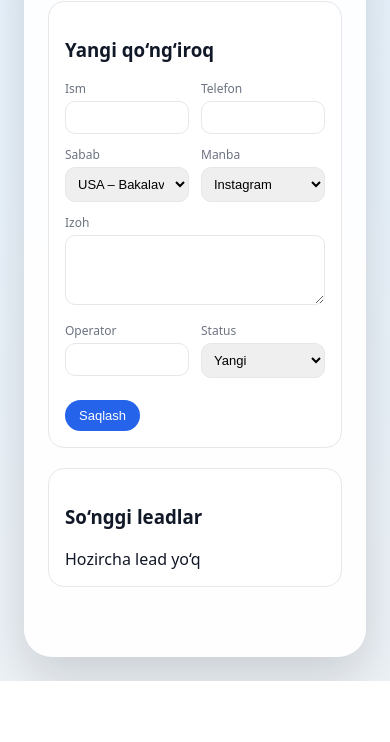
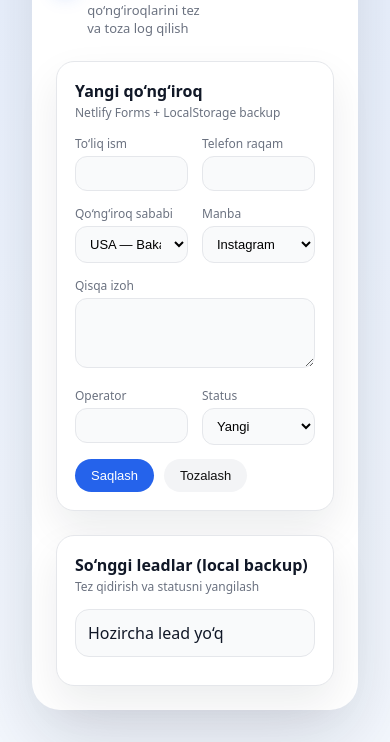
Before and after one commit to pozilovip-wq/Upnex.call, a plain HTML site: page index.html in a window 390 px wide. Shown: the part 163-905 px from the top of the page. Before the commit the page ends 844 px from the top, so only its background shows below. Drawn offline with Linux system fonts and the light colour scheme.

Commit message:
index.html
Refactor HTML structure and update styles for consistency.

```diff
--- a/index.html
+++ b/index.html
@@ -2,196 +2,289 @@
 <html lang="uz">
 <head>
   <meta charset="UTF-8" />
-  <meta name="viewport" content="width=device-width, initial-scale=1.0" />
+  <meta name="viewport" content="width=device-width, initial-scale=1.0"/>
   <title>Upnex Call Center</title>
 
   <style>
-    :root {
-      --bg: #f2f4f7;
-      --card-bg: #ffffff;
-      --accent: #2563eb;
-      --text-main: #111827;
-      --text-muted: #6b7280;
-      --border: #e5e7eb;
-      --danger: #ef4444;
-      --radius: 16px;
+    :root{
+      --bg:#eef4ff;
+      --card:#ffffff;
+      --primary:#2563eb;
+      --primary-soft:#e0edff;
+      --danger:#ef4444;
+      --text:#111827;
+      --muted:#6b7280;
+      --border:#e5e7eb;
+      --radius:18px;
     }
 
-    * { box-sizing: border-box; }
+    *{box-sizing:border-box}
 
-    body {
-      margin: 0;
+    body{
+      margin:0;
       font-family: system-ui, -apple-system, BlinkMacSystemFont, "Segoe UI", sans-serif;
-      background: radial-gradient(circle at top, #e6f4ff, #edf2f7);
-      min-height: 100vh;
-      display: flex;
-      justify-content: center;
-      padding: 24px;
-      color: var(--text-main);
+      background:linear-gradient(180deg,#eaf2ff,#f5f9ff);
+      min-height:100vh;
+      padding:32px;
+      color:var(--text);
     }
 
-    .app {
-      width: 100%;
-      max-width: 1100px;
-      background: #ffffffee;
-      border-radius: 28px;
-      padding: 24px;
-      box-shadow: 0 20px 50px rgba(0,0,0,.15);
+    .container{
+      max-width:1200px;
+      margin:auto;
+      background:#fff;
+      border-radius:28px;
+      padding:24px;
+      box-shadow:0 30px 80px rgba(15,23,42,.15);
     }
 
-    header {
-      display: flex;
-      justify-content: space-between;
-      align-items: center;
-      margin-bottom: 20px;
-      gap: 12px;
+    /* HEADER */
+    header{
+      display:flex;
+      justify-content:space-between;
+      align-items:center;
+      margin-bottom:24px;
+      gap:12px;
     }
 
-    h1 { margin: 0; font-size: 22px; }
-
-    .subtitle {
-      font-size: 13px;
-      color: var(--text-muted);
+    .brand{
+      display:flex;
+      gap:12px;
+      align-items:center;
     }
 
-    button {
-      border: none;
-      border-radius: 999px;
-      padding: 8px 14px;
-      font-size: 13px;
-      cursor: pointer;
-      background: #e5e7eb;
+    .avatar{
+      width:44px;height:44px;
+      border-radius:50%;
+      background:linear-gradient(135deg,#2563eb,#38bdf8);
+      color:#fff;
+      display:flex;
+      align-items:center;
+      justify-content:center;
+      font-weight:700;
+      font-size:20px;
+      box-shadow:0 8px 20px rgba(37,99,235,.4);
     }
 
-    .btn-primary { background: var(--accent); color: #fff; }
-    .btn-danger { background: var(--danger); color: #fff; }
+    h1{margin:0;font-size:22px}
+    .subtitle{font-size:13px;color:var(--muted)}
 
-    main {
-      display: grid;
-      grid-template-columns: 1fr 1fr;
-      gap: 20px;
+    .header-actions{
+      display:flex;
+      gap:10px;
     }
 
-    @media (max-width: 900px) {
-      main { grid-template-columns: 1fr; }
+    button{
+      border:none;
+      border-radius:999px;
+      padding:9px 16px;
+      font-size:13px;
+      cursor:pointer;
+      display:flex;
+      align-items:center;
+      gap:6px;
     }
 
-    .card {
-      background: var(--card-bg);
-      border-radius: var(--radius);
-      padding: 16px;
-      border: 1px solid var(--border);
+    .btn-primary{background:var(--primary);color:#fff}
+    .btn-danger{background:var(--danger);color:#fff}
+
+    /* MAIN */
+    main{
+      display:grid;
+      grid-template-columns:1.1fr 1fr;
+      gap:24px;
     }
 
-    label {
-      font-size: 12px;
-      color: var(--text-muted);
-      display: block;
-      margin-bottom: 4px;
+    @media(max-width:900px){
+      main{grid-template-columns:1fr}
     }
 
-    input, select, textarea {
-      width: 100%;
-      padding: 8px;
-      border-radius: 10px;
-      border: 1px solid var(--border);
-      font-size: 13px;
+    .card{
+      background:var(--card);
+      border-radius:var(--radius);
+      padding:18px;
+      box-shadow:0 18px 40px rgba(15,23,42,.08);
+      border:1px solid var(--border);
     }
 
-    textarea { resize: vertical; min-height: 70px; }
-
-    .grid {
-      display: grid;
-      grid-template-columns: repeat(2, 1fr);
-      gap: 12px;
+    .card-title{
+      font-size:16px;
+      font-weight:600;
+      margin-bottom:2px;
     }
 
-    .full { grid-column: 1 / -1; }
-
-    .leads {
-      max-height: 520px;
-      overflow-y: auto;
-      display: flex;
-      flex-direction: column;
-      gap: 8px;
+    .card-caption{
+      font-size:12px;
+      color:var(--muted);
+      margin-bottom:14px;
     }
 
-    .lead {
-      padding: 10px;
-      border-radius: 12px;
-      background: #f9fafb;
-      border: 1px solid var(--border);
-      font-size: 13px;
+    /* FORM */
+    .grid{
+      display:grid;
+      grid-template-columns:repeat(2,1fr);
+      gap:14px;
     }
 
-    .lead strong { font-size: 14px; }
+    .full{grid-column:1/-1}
 
-    .toast {
-      position: fixed;
-      bottom: 16px;
-      right: 16px;
-      background: #111827;
-      color: #fff;
-      padding: 8px 14px;
-      border-radius: 999px;
-      font-size: 12px;
-      opacity: 0;
-      transition: .2s;
+    label{
+      font-size:12px;
+      color:var(--muted);
+      margin-bottom:4px;
+      display:block;
     }
 
-    .toast.show { opacity: 1; }
+    input,select,textarea{
+      width:100%;
+      padding:9px 10px;
+      border-radius:12px;
+      border:1px solid var(--border);
+      font-size:13px;
+      background:#f9fafb;
+    }
+
+    textarea{min-height:70px;resize:vertical}
+
+    .form-actions{
+      display:flex;
+      gap:10px;
+      margin-top:14px;
+    }
+
+    .btn-ghost{
+      background:#f3f4f6;
+      color:#111;
+    }
+
+    /* LEADS */
+    .controls{
+      display:flex;
+      gap:10px;
+      margin-bottom:12px;
+    }
+
+    .controls input,.controls select{
+      padding:7px 10px;
+      border-radius:999px;
+      font-size:12px;
+    }
+
+    .lead{
+      border:1px solid var(--border);
+      border-radius:14px;
+      padding:12px;
+      margin-bottom:10px;
+      background:#f9fafb;
+    }
+
+    .lead-top{
+      display:flex;
+      justify-content:space-between;
+      margin-bottom:6px;
+      gap:8px;
+    }
+
+    .lead-name{font-weight:600;font-size:14px}
+    .lead-phone{font-size:12px;color:var(--muted)}
+
+    .badge{
+      font-size:11px;
+      padding:4px 10px;
+      border-radius:999px;
+      background:var(--primary-soft);
+      color:var(--primary);
+      height:fit-content;
+    }
+
+    .lead-meta{
+      font-size:12px;
+      color:var(--muted);
+      margin-bottom:6px;
+    }
+
+    .lead-actions{
+      display:flex;
+      gap:8px;
+      margin-top:8px;
+    }
+
+    .small-btn{
+      font-size:11px;
+      padding:6px 10px;
+      border-radius:999px;
+      border:none;
+      cursor:pointer;
+    }
+
+    .outline{
+      background:#fff;
+      border:1px dashed var(--border);
+    }
+
+    .toast{
+      position:fixed;
+      right:18px;
+      bottom:18px;
+      background:#111827;
+      color:#fff;
+      padding:10px 16px;
+      border-radius:999px;
+      font-size:12px;
+      opacity:0;
+      transition:.2s;
+    }
+
+    .toast.show{opacity:1}
   </style>
 </head>
 
 <body>
-  <div class="app">
+<div class="container">
+
 <header>
+  <div class="brand">
+    <div class="avatar">U</div>
     <div>
       <h1>Upnex Call Center</h1>
-        <div class="subtitle">Netlify Forms + LocalStorage</div>
+      <div class="subtitle">Telefon qo‘ng‘iroqlarini tez va toza log qilish</div>
     </div>
-      <div>
-        <button id="export" class="btn-primary">CSV yuklab olish</button>
-        <button id="clear" class="btn-danger">Tozalash</button>
+  </div>
+  <div class="header-actions">
+    <button class="btn-primary" id="export">CSV yuklab olish</button>
+    <button class="btn-danger" id="clear">Barchasini tozalash</button>
   </div>
 </header>
 
 <main>
+
 <!-- FORM -->
 <section class="card">
-        <h3>Yangi qo‘ng‘iroq</h3>
+  <div class="card-title">Yangi qo‘ng‘iroq</div>
+  <div class="card-caption">Netlify Forms + LocalStorage backup</div>
 
-        <form
-          name="upnex-calls"
-          method="POST"
-          data-netlify="true"
-          netlify
-        >
-          <!-- REQUIRED FOR NETLIFY -->
-          <input type="hidden" name="form-name" value="upnex-calls" />
-          <input type="hidden" name="bot-field" />
+  <form name="upnex-calls" method="POST" data-netlify="true" netlify>
+    <input type="hidden" name="form-name" value="upnex-calls"/>
+    <input type="hidden" name="bot-field"/>
 
     <div class="grid">
       <div>
-              <label>Ism</label>
-              <input name="fullName" required />
+        <label>To‘liq ism</label>
+        <input name="fullName" required>
       </div>
-
       <div>
-              <label>Telefon</label>
-              <input name="phone" required />
+        <label>Telefon raqam</label>
+        <input name="phone" required>
       </div>
-
       <div>
-              <label>Sabab</label>
+        <label>Qo‘ng‘iroq sababi</label>
         <select name="reason">
-                <option>USA – Bakalavr</option>
-                <option>USA – Magistr</option>
+          <option>USA — Bakalavr</option>
+          <option>USA — Magistr</option>
           <option>Yevropa / Osiyo</option>
-                <option>IELTS</option>
+          <option>Viza</option>
         </select>
       </div>
-
       <div>
         <label>Manba</label>
         <select name="source">
@@ -200,102 +293,115 @@
           <option>WhatsApp</option>
         </select>
       </div>
-
       <div class="full">
-              <label>Izoh</label>
+        <label>Qisqa izoh</label>
         <textarea name="notes"></textarea>
       </div>
-
       <div>
         <label>Operator</label>
-              <input name="operator" />
+        <input name="operator">
       </div>
-
       <div>
         <label>Status</label>
         <select name="status">
-                <option value="new">Yangi</option>
-                <option value="called">Qo‘ng‘iroq qilindi</option>
-                <option value="noanswer">Ko‘tar-madi</option>
-                <option value="bad">Mos emas</option>
+          <option>Yangi</option>
+          <option>Qo‘ng‘iroq qilindi</option>
+          <option>Ko‘tar-madi</option>
+          <option>Mos emas</option>
         </select>
       </div>
     </div>
 
-          <br />
-          <button type="submit" class="btn-primary">Saqlash</button>
+    <div class="form-actions">
+      <button class="btn-primary" type="submit">Saqlash</button>
+      <button class="btn-ghost" type="reset">Tozalash</button>
+    </div>
   </form>
 </section>
 
 <!-- LEADS -->
 <section class="card">
-        <h3>So‘nggi leadlar</h3>
-        <div id="leads" class="leads"></div>
+  <div class="card-title">So‘nggi leadlar (local backup)</div>
+  <div class="card-caption">Tez qidirish va statusni yangilash</div>
+
+  <div id="leads"></div>
 </section>
+
 </main>
 </div>
 
-  <div id="toast" class="toast">Lead saqlandi ✅</div>
+<div class="toast" id="toast">Lead saqlandi ✅</div>
 
 <script>
-    const STORAGE = "upnex_leads_v3";
-    const leadsEl = document.getElementById("leads");
-    const toast = document.getElementById("toast");
-    const exportBtn = document.getElementById("export");
-    const clearBtn = document.getElementById("clear");
+const STORAGE="upnex-ui-leads";
+const leadsEl=document.getElementById("leads");
+const toast=document.getElementById("toast");
 
-    let leads = JSON.parse(localStorage.getItem(STORAGE) || "[]");
+let leads=JSON.parse(localStorage.getItem(STORAGE)||"[]");
 
-    function render() {
-      leadsEl.innerHTML = "";
-      if (!leads.length) {
-        leadsEl.innerHTML = "<div>Hozircha lead yo‘q</div>";
+function render(){
+  leadsEl.innerHTML="";
+  if(!leads.length){
+    leadsEl.innerHTML="<div class='lead'>Hozircha lead yo‘q</div>";
     return;
   }
-      leads.slice().reverse().forEach(l => {
-        leadsEl.innerHTML += `
+  leads.slice().reverse().forEach(l=>{
+    leadsEl.innerHTML+=`
       <div class="lead">
-            <strong>${l.fullName}</strong> (${l.phone})<br/>
-            ${l.reason} • ${l.source}<br/>
-            <small>${l.operator || "-"} | ${l.status}</small>
+        <div class="lead-top">
+          <div>
+            <div class="lead-name">${l.fullName}</div>
+            <div class="lead-phone">${l.phone}</div>
           </div>
-        `;
+          <div class="badge">Yangi</div>
+        </div>
+        <div class="lead-meta">
+          Sabab: ${l.reason} • Manba: ${l.source}
+        </div>
+        ${l.notes?`<div class="lead-meta">Izoh: ${l.notes}</div>`:""}
+        <div class="lead-actions">
+          <button class="small-btn outline" onclick="removeLead(${l.id})">O‘chirish</button>
+        </div>
+      </div>`;
   });
 }
 
+function removeLead(id){
+  leads=leads.filter(l=>l.id!==id);
+  localStorage.setItem(STORAGE,JSON.stringify(leads));
   render();
+}
 
-    document.querySelector("form").addEventListener("submit", e => {
-      const data = new FormData(e.target);
-      const lead = Object.fromEntries(data.entries());
-      lead.createdAt = Date.now();
+document.querySelector("form").addEventListener("submit",e=>{
+  const data=new FormData(e.target);
+  const lead=Object.fromEntries(data.entries());
+  lead.id=Date.now();
   leads.push(lead);
-      localStorage.setItem(STORAGE, JSON.stringify(leads));
+  localStorage.setItem(STORAGE,JSON.stringify(leads));
   toast.classList.add("show");
-      setTimeout(() => toast.classList.remove("show"), 1500);
+  setTimeout(()=>toast.classList.remove("show"),1500);
+  render();
 });
 
-    exportBtn.onclick = () => {
-      if (!leads.length) return alert("Lead yo‘q");
-      const keys = Object.keys(leads[0]);
-      const csv = [
-        keys.join(","),
-        ...leads.map(l => keys.map(k => `"${l[k]||""}"`).join(","))
-      ].join("\n");
-
-      const a = document.createElement("a");
-      a.href = URL.createObjectURL(new Blob([csv]));
-      a.download = "upnex-leads.csv";
+document.getElementById("export").onclick=()=>{
+  if(!leads.length)return alert("Lead yo‘q");
+  const keys=Object.keys(leads[0]);
+  const csv=[keys.join(","),...leads.map(l=>keys.map(k=>`"${l[k]||""}"`).join(","))].join("\n");
+  const a=document.createElement("a");
+  a.href=URL.createObjectURL(new Blob([csv]));
+  a.download="upnex-leads.csv";
   a.click();
 };
 
-    clearBtn.onclick = () => {
-      if (confirm("Barchasini o‘chiraymi?")) {
-        leads = [];
+document.getElementById("clear").onclick=()=>{
+  if(confirm("Barchasini o‘chirishni xohlaysizmi?")){
+    leads=[];
     localStorage.removeItem(STORAGE);
     render();
   }
 };
+
+render();
 </script>
 </body>
 </html>
```
Lines whose indentation alone changed are shown as unchanged.
